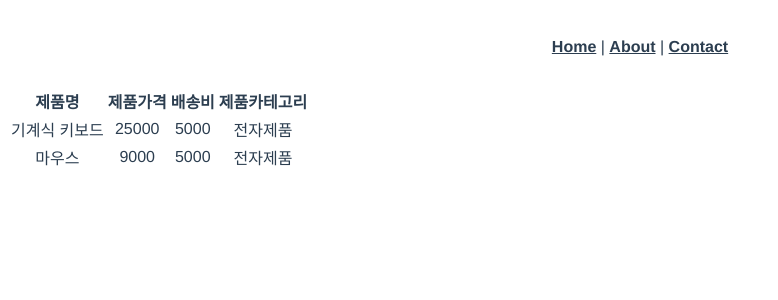
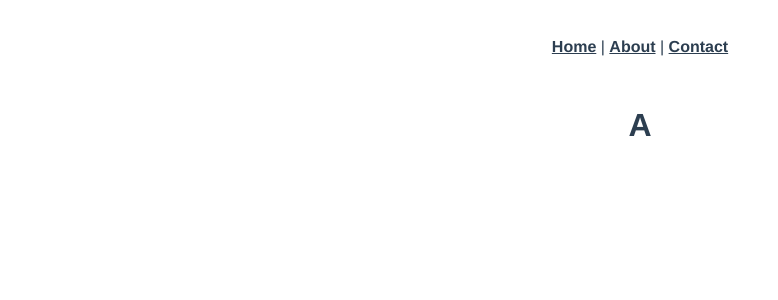
Before and after one commit to manyyeon/study_vue, a Vue app: page /dataBindingExample in a window 1280 px wide. Shown: the top 300 px of the page, without its empty margins (0-778 px from the left). Built offline with nearby package versions, Linux system fonts and the light colour scheme.

Commit message:
v-if 렌더링

```diff
--- a/src/views/DataBindingExample.vue
+++ b/src/views/DataBindingExample.vue
@@ -1,23 +1,8 @@
 <template>
     <div>
-        <table>
-            <thead>
-                <tr>
-                    <th>제품명</th>
-                    <th>제품가격</th>
-                    <th>배송비</th>
-                    <th>제품카테고리</th>
-                </tr>
-            </thead>
-            <tbody>
-                <tr :key="i" v-for="(product, i) in productList">
-                    <td>{{product.product_name}}</td>
-                    <td>{{product.price}}</td>
-                    <td>{{product.delivery_price}}</td>
-                    <td>{{product.category}}</td>
-                </tr>
-            </tbody>
-        </table>
+        <h1 v-if="type=='A'">A</h1>
+        <h1 v-else-if="type=='B'">B</h1>
+        <h1 v-else>Other</h1>
     </div>
 </template>
 
@@ -26,10 +11,7 @@ export default {
     components: {},
     data() {
         return {
-            productList: [
-                {product_name: '기계식 키보드', price: 25000, delivery_price:5000, category:'전자제품'},
-                {product_name: '마우스', price: 9000, delivery_price:5000, category:'전자제품'}
-            ]
+            type: 'A'
         }
     },
     setup() {},
```
